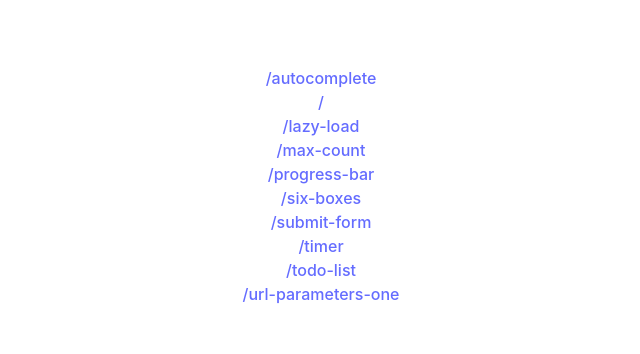
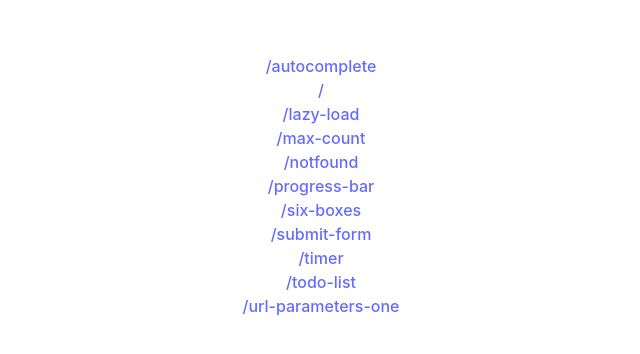
Before and after one commit to 0xanonymeow/react-challenges, a React (Vite) app: page / in a window 1280 px wide. Shown: the part 214-568 px from the top of the page, without its empty margins (319-959 px from the left). Built offline with nearby package versions, Linux system fonts and the light colour scheme.

Commit message:
feat: add not found

```diff
--- a/src/App.tsx
+++ b/src/App.tsx
@@ -1,4 +1,5 @@
 import { Layout } from 'components/Layout'
+import NotFound from 'pages/notFound'
 import { createBrowserRouter, RouterProvider } from 'react-router-dom'
 import './App.css'
 
@@ -30,6 +31,10 @@ const router = createBrowserRouter([
       ...(ErrorBoundary && { errorElement: <ErrorBoundary /> }),
     })),
   },
+  {
+    path: '*',
+    element: <NotFound />,
+  },
 ])
 
 const App = () => {
--- a/src/pages/index.tsx
+++ b/src/pages/index.tsx
@@ -1,6 +1,6 @@
 import { Link } from 'react-router-dom'
 
-const excluded = ['url-parameters-two']
+const excluded = ['url-parameters-two', 'not-found']
 const pages = import.meta.glob('./**/*.tsx', { eager: true })
 const routes = []
 for (const path of Object.keys(pages)) {
--- /dev/null
+++ b/src/pages/notFound/index.tsx
@@ -0,0 +1,5 @@
+const NotFound = () => {
+  return <p>404 Not Found</p>
+}
+
+export default NotFound
```
